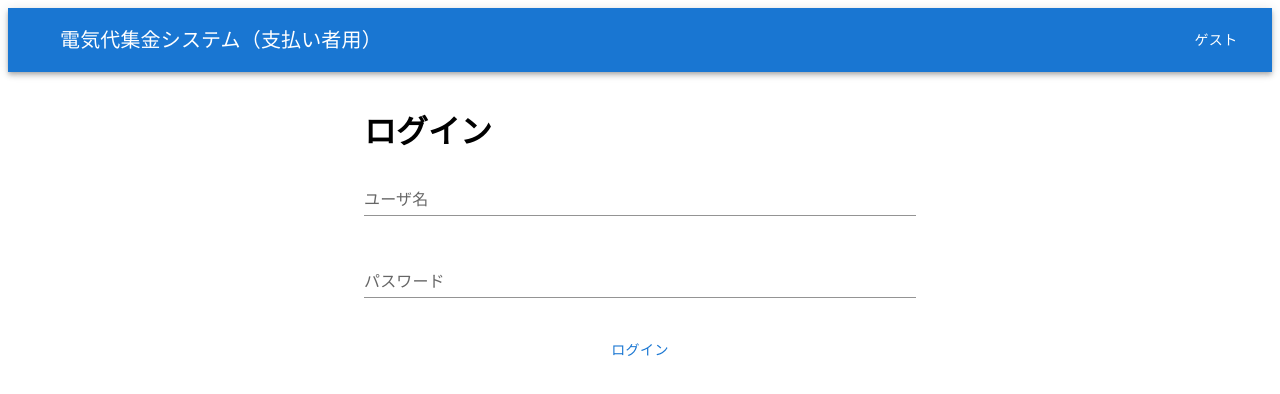
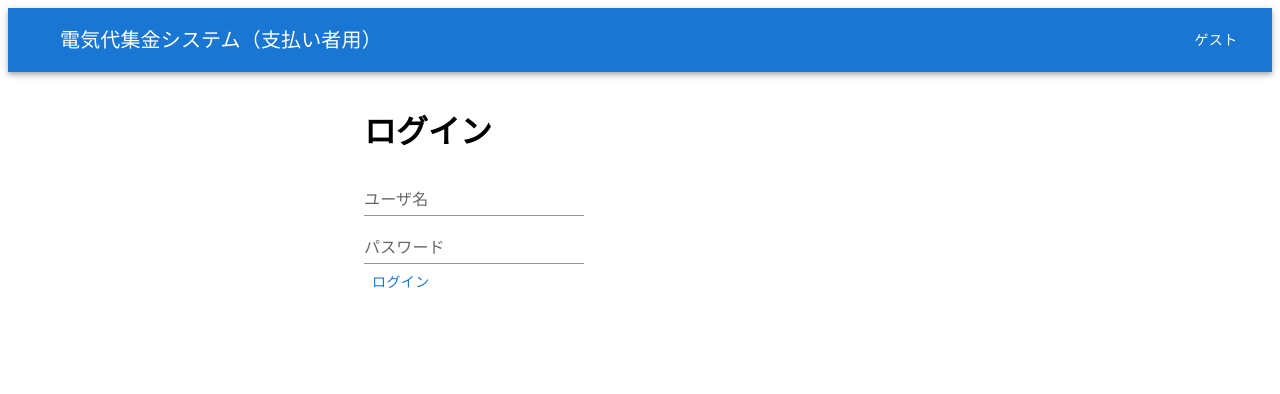
Before and after one commit to KHashimoto3/ApartmentBillingPortal, a React (Create React App) app in the folder front/: page / in a window 1280 px wide. Shown: the top 394 px of the page. Built offline with nearby package versions, Linux system fonts and the light colour scheme.

Commit message:
フォームの入力データを、取ってこれるようにした。

```diff
--- a/front/package.json
+++ b/front/package.json
@@ -15,6 +15,7 @@
     "@types/react-dom": "^18.2.1",
     "react": "^18.2.0",
     "react-dom": "^18.2.0",
+    "react-hook-form": "^7.43.9",
     "react-router-dom": "^6.10.0",
     "react-scripts": "5.0.1",
     "sass": "^1.62.1",
--- a/front/src/components/UserHome.tsx
+++ b/front/src/components/UserHome.tsx
@@ -8,7 +8,18 @@ import Stack from '@mui/material/Stack';
 import TextField from '@mui/material/TextField';
 import Button from '@mui/material/Button';
 
+//フォームの処理
+import { useForm } from "react-hook-form";
+
+type FormValues = {
+    userId: string,
+    password: string
+};
+
 export const UserHome = () => {
+    const { register, handleSubmit, formState: { errors } } = useForm<FormValues>();
+    const onSubmit = handleSubmit((data) => console.log(data));
+
     return (
         <div>
              <AppBar position="static">
@@ -32,15 +43,18 @@ export const UserHome = () => {
             <Stack spacing={2}>
                 <br></br>
                 <h1>ログイン</h1>
-                <TextField id="standard-basic" label="ユーザ名" variant="standard" /><br />
+                <form onSubmit={onSubmit}>
+                <TextField {...register("userId")} id="standard-basic" label="ユーザ名" variant="standard" /><br />
                 <TextField
+                    {...register("password")}
                     id="standard-password-input"
                     label="パスワード"
                     type="password"
                     autoComplete="current-password"
                     variant="standard"
                 /><br />
-                <Button>ログイン</Button>
+                <Button type='submit'>ログイン</Button>
+                </form>
             </Stack>
             </Container>
             </div>
```
Also changed, not shown: 1 other file (tests, documents, lock files or other folders).
